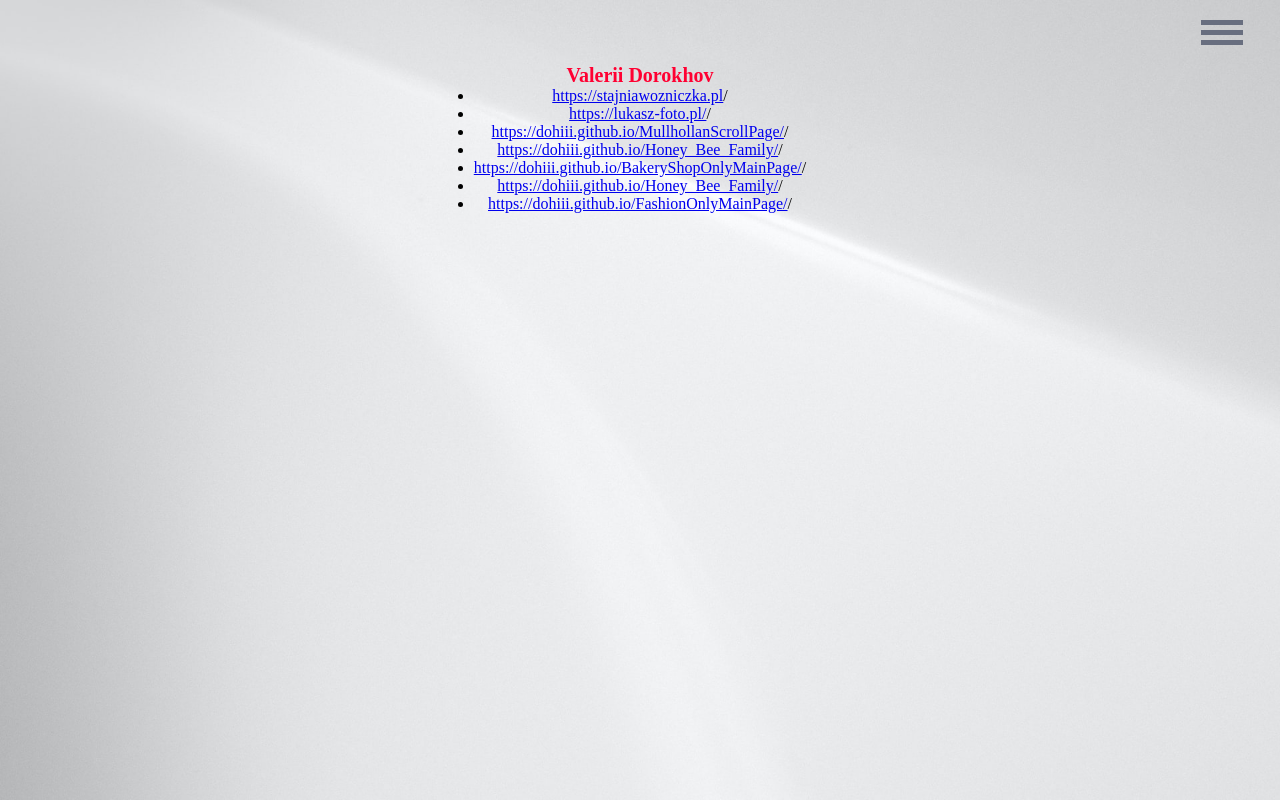
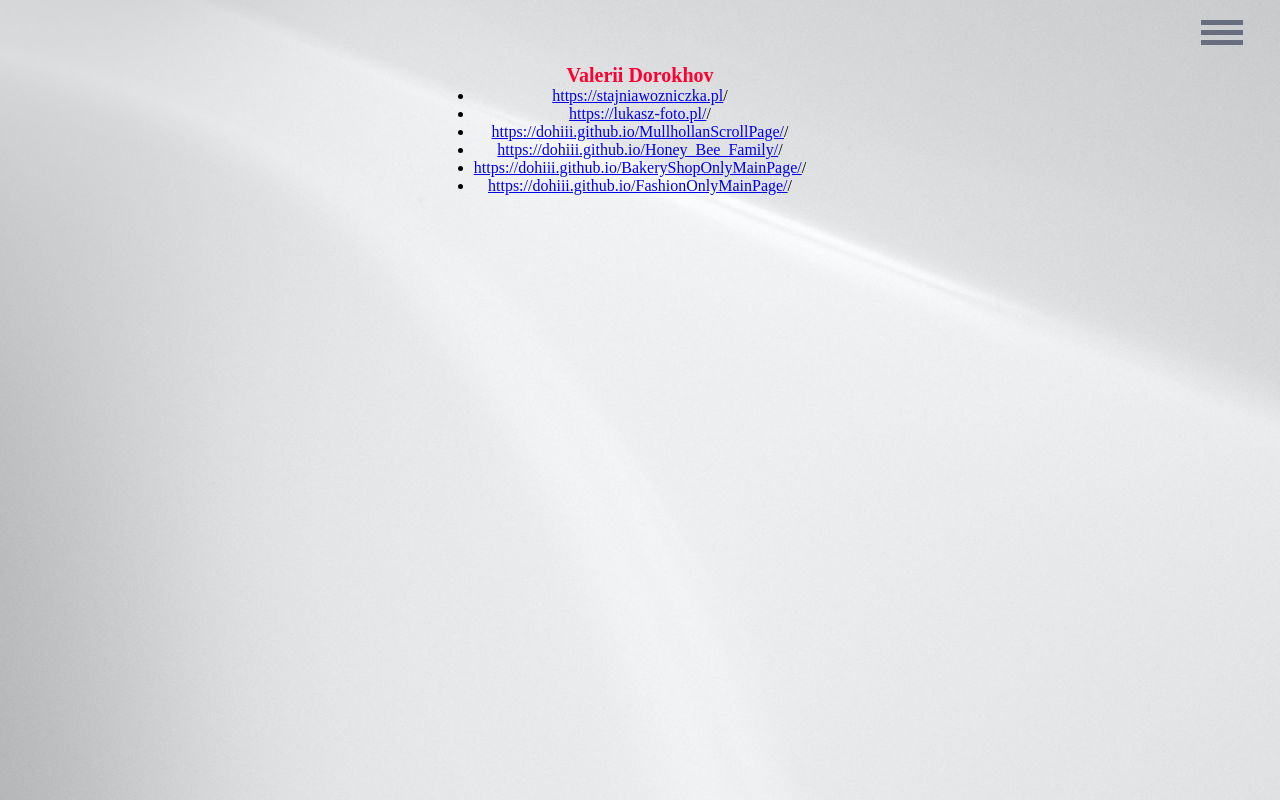
Before and after one commit to Dohiii/dorokhov-portfolio, a plain HTML site: page index.html in a window 1280 px wide. Shown: the top 800 px of the page. Drawn offline with Linux system fonts and the light colour scheme.

Commit message:
Update index.html

```diff
--- a/index.html
+++ b/index.html
@@ -62,11 +62,6 @@
             >/
           </li>
           <li>
-            <a href="https://dohiii.github.io/Honey_Bee_Family/"
-              >https://dohiii.github.io/Honey_Bee_Family/</a
-            >/
-          </li>
-          <li>
             <a href="https://dohiii.github.io/FashionOnlyMainPage/"
               >https://dohiii.github.io/FashionOnlyMainPage/</a
             >/
```
